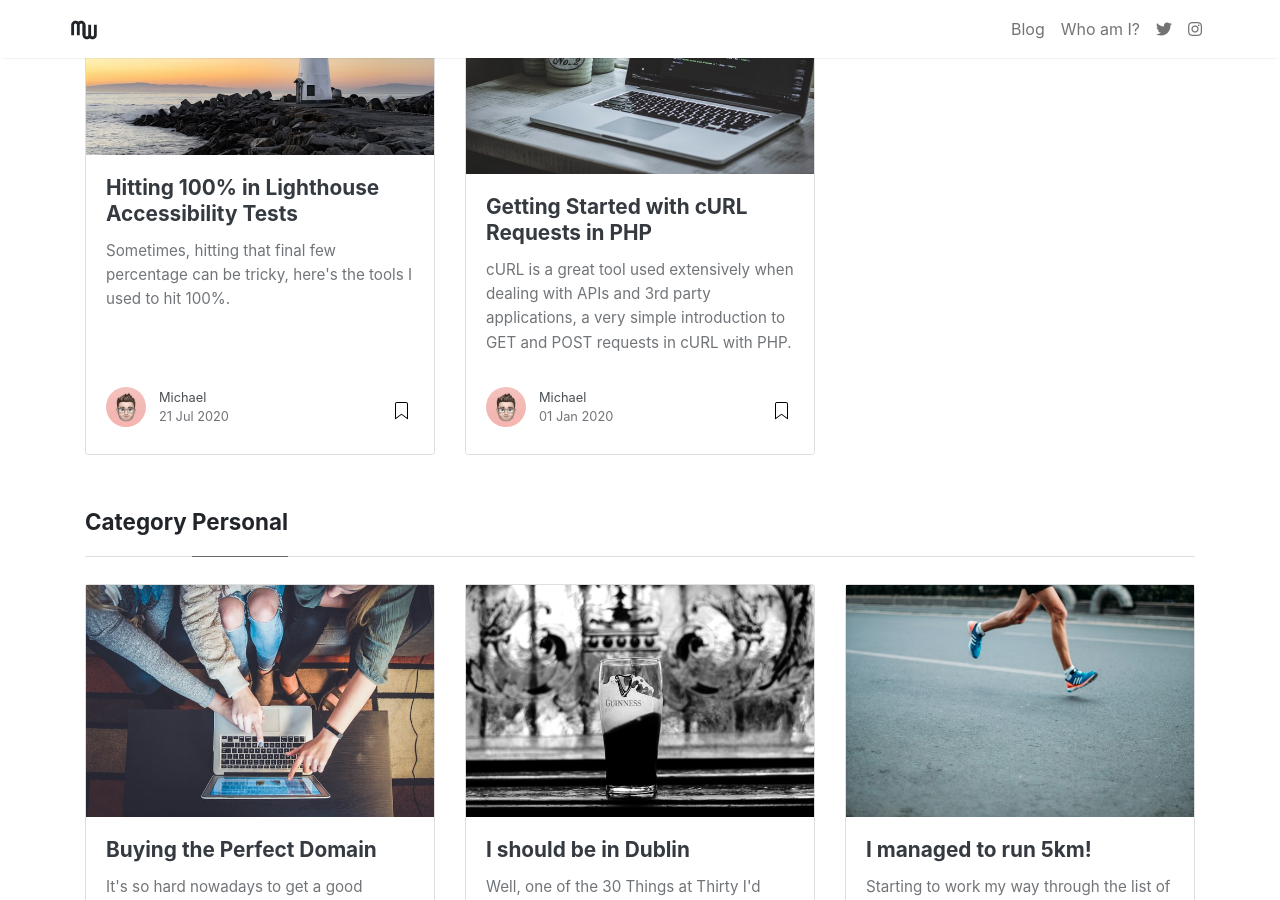
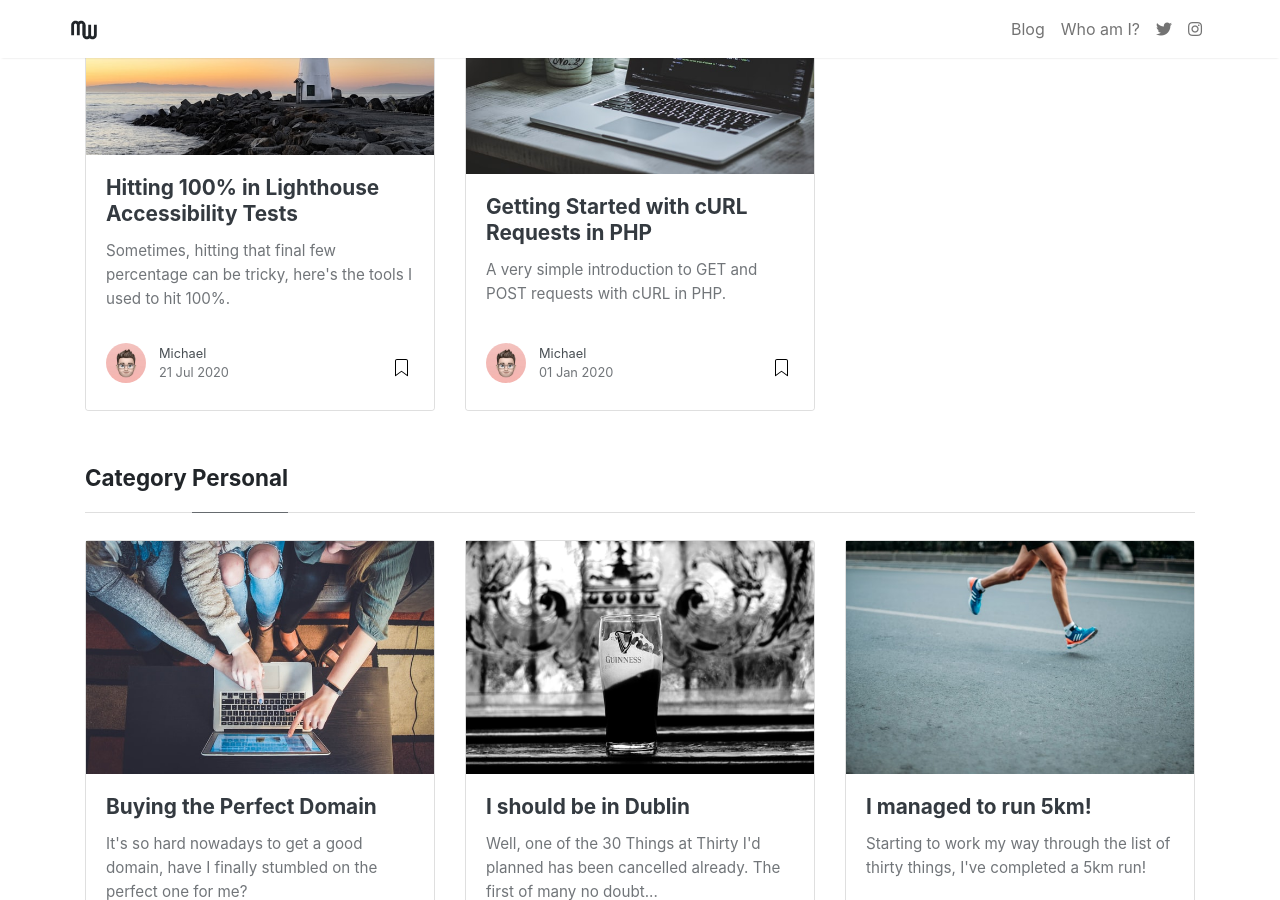
Before and after one commit to michaelw90/michaelw90.github.io, a Jekyll site: the page built from _pages/categories.md, in a window 1280 px wide and 900 px high, scrolled down 304 px. Built offline with Jekyll 4.4.1, drawn with Linux system fonts in a browser that asks for light colours; nearby versions of some CDN libraries.

Commit message:
Update description

```diff
--- a/_posts/2020-01-01-how-to-curl-with-php.md
+++ b/_posts/2020-01-01-how-to-curl-with-php.md
@@ -5,7 +5,7 @@ author: michael
 categories: [ development ]
 thumb: assets/images/posts/curl-with-php.jpg
 comments: false
-excerpt: "cURL is a great tool used extensively when dealing with APIs and 3rd party applications, a very simple introduction to GET and POST requests in cURL with PHP."
+excerpt: "A very simple introduction to GET and POST requests with cURL in PHP."
 ---
 
 #### Preface
```
